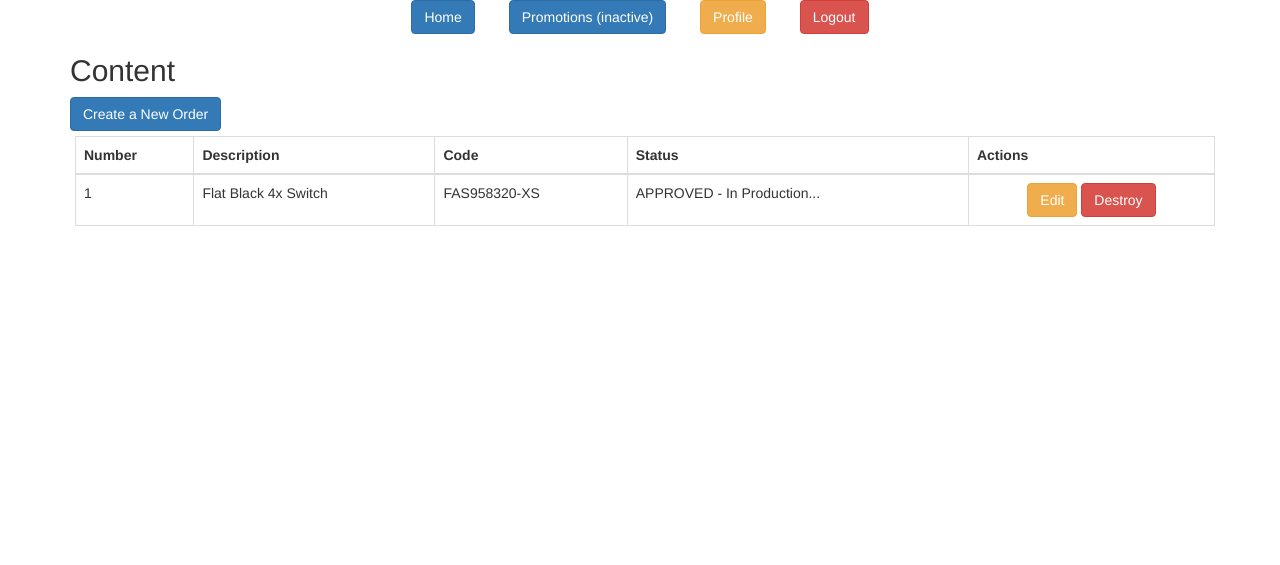
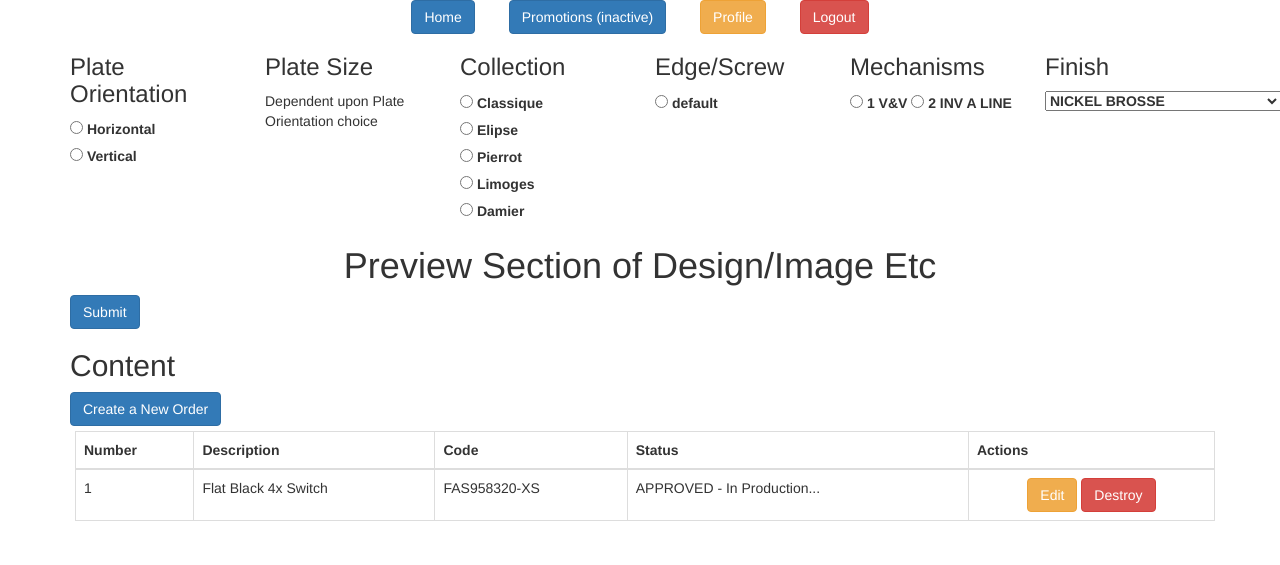
Before and after one commit to keephopealive/LVL, a CodeIgniter app: template application/views/userDashboard.php in a window 1280 px wide. Shown: the part 235-800 px from the top of the page. Run offline with CodeIgniter, Linux system fonts and the light colour scheme; the template is opened without the code that fills it, so the values that code supplies are empty; some libraries are stand-ins or nearby versions.

Commit message:
adding dashboard user form

```diff
--- a/application/config/autoload.php
+++ b/application/config/autoload.php
@@ -52,7 +52,7 @@ $autoload['packages'] = array();
 |	$autoload['libraries'] = array('database', 'session', 'xmlrpc');
 */
 
-$autoload['libraries'] = array('database', 'session');
+$autoload['libraries'] = array('database', 'session', 'form_validation');
 
 
 /*
--- a/application/controllers/main.php
+++ b/application/controllers/main.php
@@ -22,11 +22,13 @@ class Main extends CI_Controller {
 		{
 			$this->session->set_userdata('user', $results);
 			redirect('/user/dashboard');
+			exit();
 		}
 		else
 		{
 			$this->session->set_flashdata('login_msg', "Invalid Credentials.");
 			redirect('/');
+			exit();
 		}
 	}
 
--- a/application/views/userDashboard.php
+++ b/application/views/userDashboard.php
@@ -53,6 +53,112 @@
 			<a href="/logout"><button class='btn btn-danger'>Logout</button></a>
 		</div>
 	</div>
+<form method='post' action='process.php'>
+	<div class="row">
+		<input type="hidden" name="price" value="F">
+		<div class="col-xs-2">
+			<h3>Plate Orientation</h3>
+			<label>
+				<input type="radio" id="orientation_horizontal" name="plate_orientation" value=""> Horizontal
+			</label>
+			<br>
+			<label>
+				<input type="radio" id="orientation_vertical" name="plate_orientation" value=""> Vertical
+			</label>
+		</div>
+		<div class="col-xs-2" id="plate_size">
+			<h3>Plate Size</h3>
+			<p>Dependent upon Plate Orientation choice</p>
+		</div>
+		<div class="col-xs-2">
+			<h3>Collection</h3>
+			<label>
+				<input type="radio" name="collection" value="C"> Classique
+			</label>
+			<br>
+			<label>
+				<input type="radio" name="collection" value="E"> Elipse
+			</label>
+			<br>
+			<label>
+				<input type="radio" name="collection" value="P"> Pierrot
+			</label>
+			<br>
+			<label>
+				<input type="radio" name="collection" value="L"> Limoges
+			</label>
+			<br>
+			<label>
+				<input type="radio" name="collection" value="K"> Damier
+			</label>
+		</div>
+
+		<div class="col-xs-2">
+			<h3>Edge/Screw</h3>
+			<label>
+				<input type="radio" name="edge_screw" value="X" selected> default
+			</label>
+		</div>
+		<div class="col-xs-2">
+			<h3>Mechanisms</h3>
+			<label>
+				<input name='mechanism' type='radio' value="A1100010"> 1 V&V
+				<input name='mechanism' type='radio' value="A1100201"> 2 INV A LINE
+			</label>
+
+		</div>
+		<div class="col-xs-2">
+			<h3>Finish</h3>
+			<label>
+				<select name="finish">
+					<option value="FA">NICKEL BROSSE</option>
+					<option value="FB">NICKEL BRILLANT </option>
+					<option value="FC">MICROBILLE NICKEL </option>
+					<option value="FD">CHROME MAT</option>
+					<option value="FE">CHROME VIF </option>
+					<option value="FF">CANON DE FUSIL ANTHRACITE</option>
+					<option value="FG">CANON DE FUSIL BLEU NUIT</option>
+					<option value="CA">BM CLAIR</option>
+					<option value="CB">BM CLAIR VERNI MAT</option>
+					<option value="CC">BM ALLEMAND</option>
+					<option value="CD">BM FONCE</option>
+					<option value="CE">CHAMPAGNE</option>
+					<option value="CF">DORE PATINE</option>
+					<option value="CG">LAITON POLI VERNI </option>
+					<option value="CH">LAITON POLI SATINE</option>
+					<option value="SA">NICKEL NOIR BRILLANT</option>
+					<option value="SB">NICKEL NOIR MATTE</option>
+					<option value="SC">CHROME MARTELE</option>
+					<option value="SD">CHROME VIBRE </option>
+					<option value="SE">ARGENT PATINE</option>
+					<option value="SF">MICROBILLE CHROME </option>
+					<option value="SG">CUIVRE PATINE</option>
+					<option value="SH">CUIVRE VIEILLI BOUCHONNE </option>
+					<option value="SI">CUIVRE SATINE</option>
+					<option value="SJ">BM FONCE BAREGE BRILLANT</option>
+					<option value="SK">Dorure 24 carats</option>
+					<option value="SL">Microbillé dorure 24 carats</option>
+					<option value="SM">Microbillé CF anthracite</option>
+					<option value="SN">POLI VERNI OR MAT</option>
+				</select>
+			</label>
+		</div>
+	</div>
+	<div class='row'>
+		<div class='col-xs-12'>
+			<center><h1>
+				Preview Section of Design/Image Etc
+			</h1></center>
+		</div>
+	</div>
+	<div class='row'>
+		<div class='col-xs-12'>
+			<input type='submit' value='Submit' class='btn btn-primary'>
+		</div>
+	</div>
+</form>
+
+
 	<div class='row'>
 		<div class='col-xs-12'>
 			<h3><?= $this->session->flashdata('profileUpdate_msg') ?></h3>
```
Also changed, not shown: application/models/user.php (+19 -9 lines), application/views/userProfile.php (+0 -8 lines).
